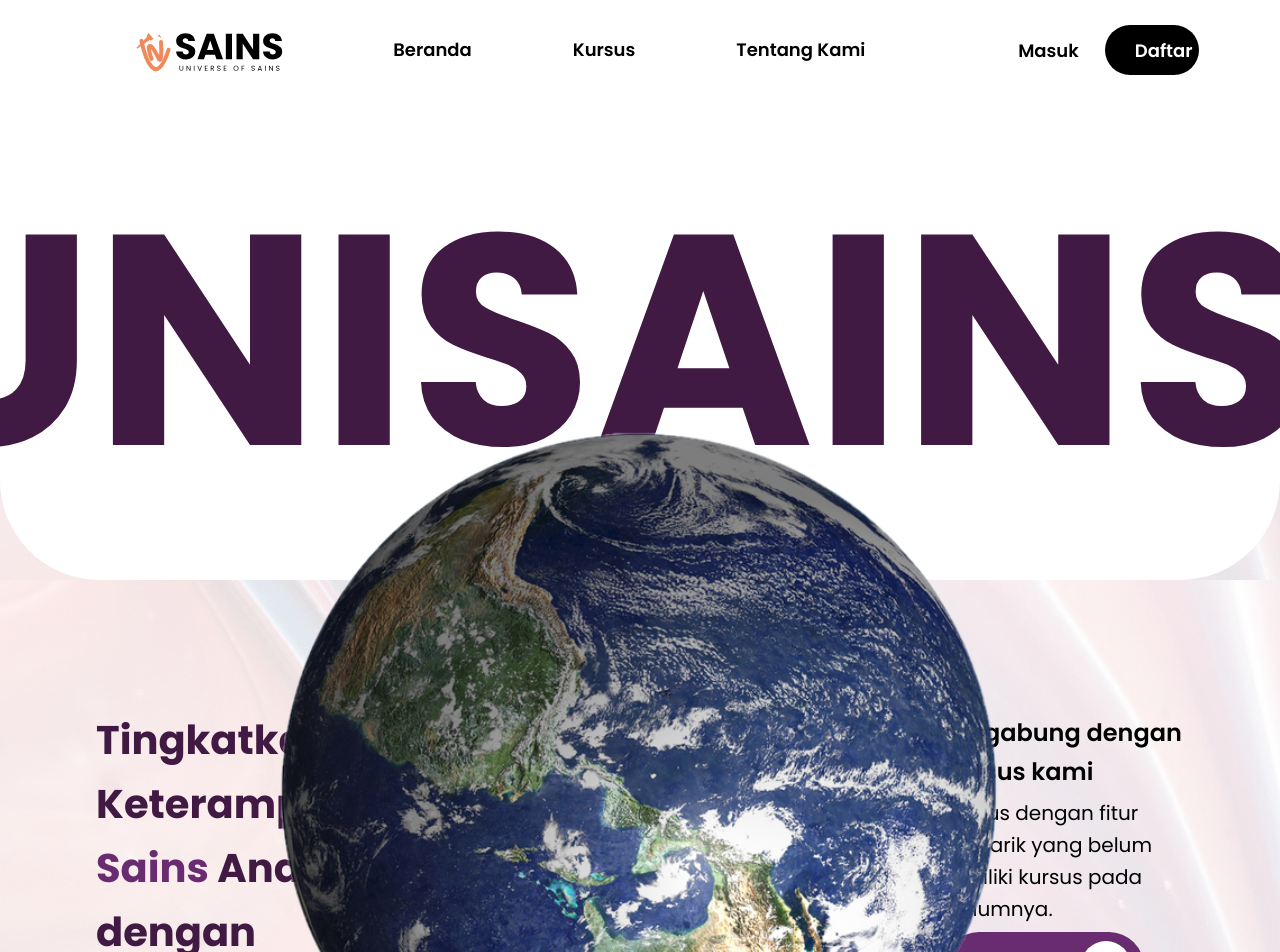
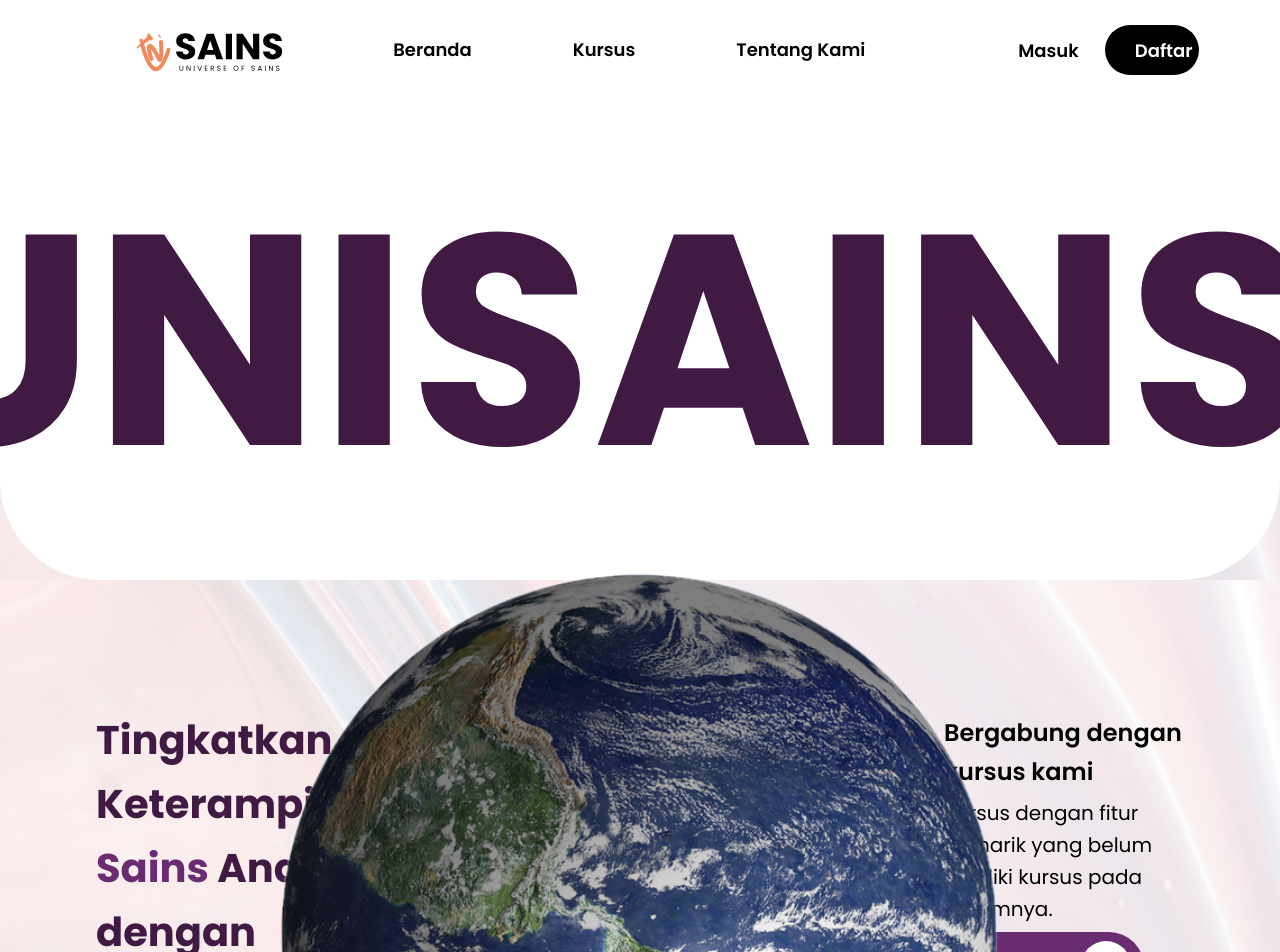
Before and after one commit to Jolangalifk/unisains-project, a Vue app: page / in a window 1280 px wide. Shown: the top 952 px of the page. Built offline with nearby package versions, Linux system fonts and the light colour scheme.

Commit message:
fix: [JK] img bumi

```diff
--- a/src/views/HomeView.vue
+++ b/src/views/HomeView.vue
@@ -270,7 +270,7 @@ import Footer from '../components/Footer.vue'
   width: 750px;
   height: 750px;
   position: absolute;
-  top: 30%;
+  top: 50%;
   left: 50%;
   transform: translate(-50%, -50%);
 }
```
